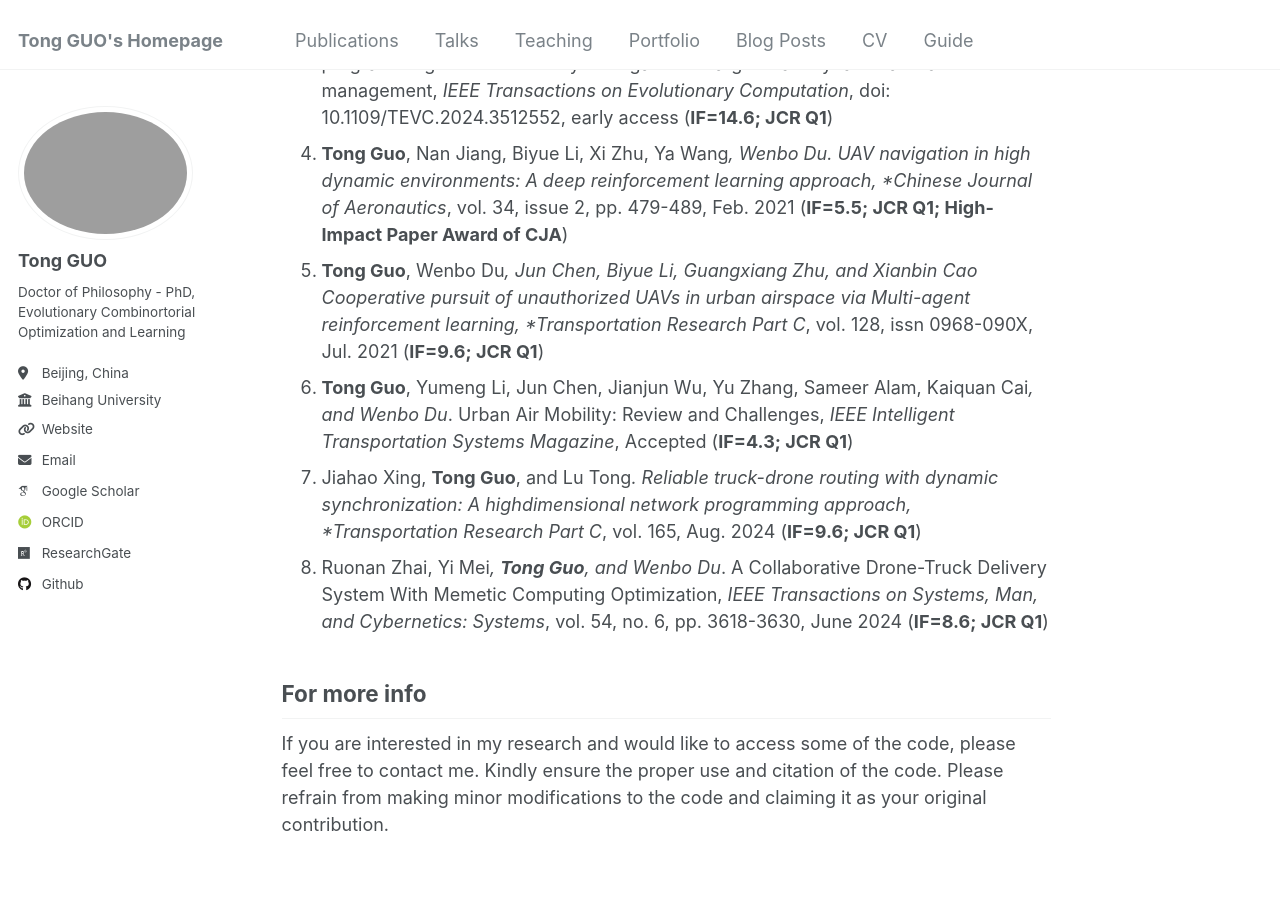
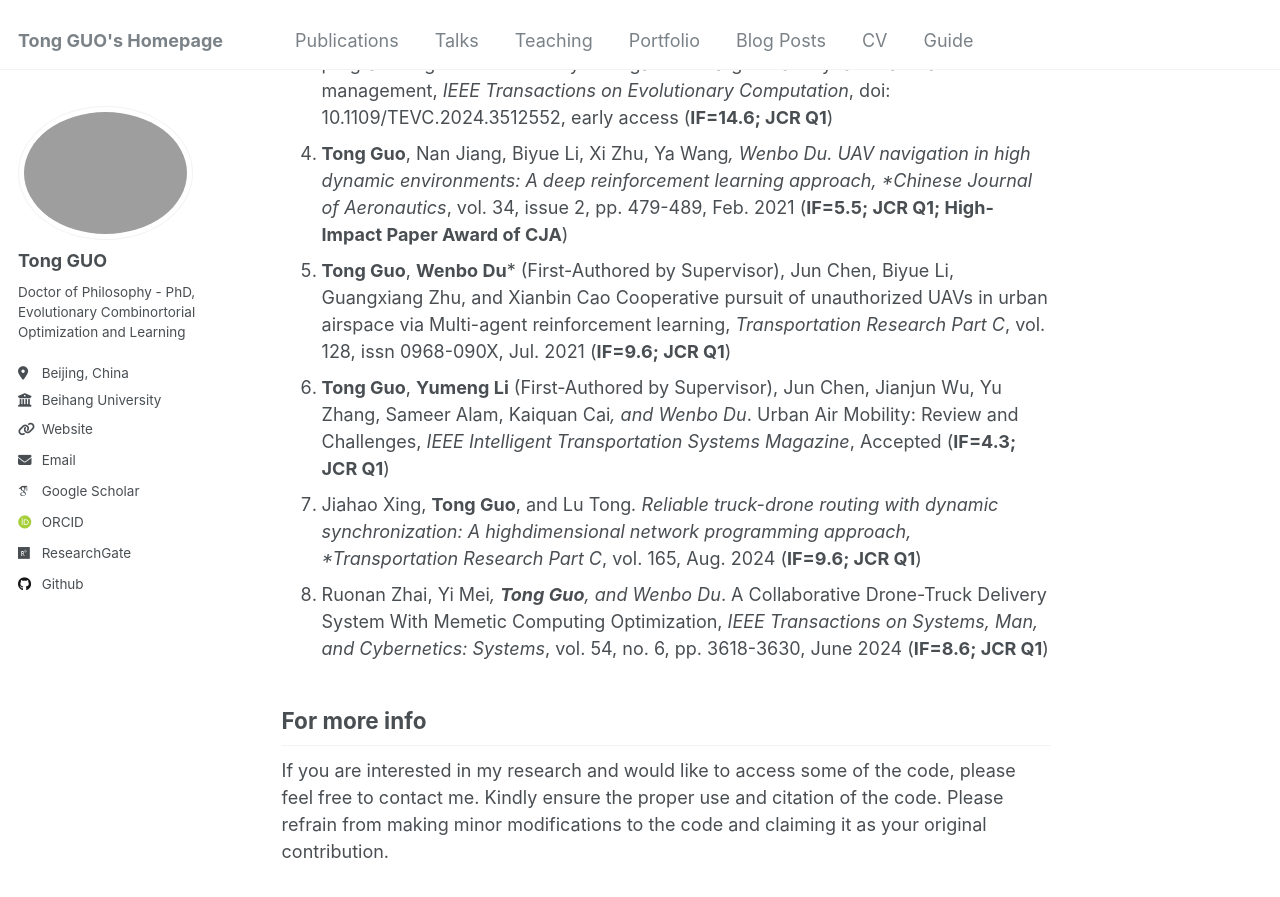
Before and after one commit to buaaguotong/buaaguotong.github.io, a Jekyll site: the page built from _pages/about.md, in a window 1280 px wide and 900 px high, scrolled down 1343 px. Shown: the top 897 px of the window. Built offline with Jekyll 4.4.1, drawn with Linux system fonts in a browser that asks for light colours; some web fonts are replaced.

Commit message:
Update about.md

```diff
--- a/_pages/about.md
+++ b/_pages/about.md
@@ -30,8 +30,8 @@ Selected Publication
 2. **Tong Guo**, Yi Mei, Ke Tang, and Wenbo Du*. A knee-guided evolutionary algorithm for multi-objective air traffic flow management, *IEEE Transactions on Evolutionary Computation*, vol. 28, no. 4, pp. 994-1008, Aug. 2024 (**IF=14.6; JCR Q1**)
 3. **Tong Guo**, Yi Mei, Mengjie Zhang, Ruofei Sun, Yanbo Zhu*, and Wenbo Du*. Genetic programming with multifidelity surrogates for large-scale dynamic air traffic flow management, *IEEE Transactions on Evolutionary Computation*, doi: 10.1109/TEVC.2024.3512552, early access (**IF=14.6; JCR Q1**)
 4. **Tong Guo**, Nan Jiang, Biyue Li, Xi Zhu, Ya Wang*, Wenbo Du. UAV navigation in high dynamic environments: A deep reinforcement learning approach, *Chinese Journal of Aeronautics*, vol. 34, issue 2, pp. 479-489, Feb. 2021 (**IF=5.5; JCR Q1; High-Impact Paper Award of CJA**)
-5. **Tong Guo**, Wenbo Du*, Jun Chen, Biyue Li, Guangxiang Zhu, and Xianbin Cao Cooperative pursuit of unauthorized UAVs in urban airspace via Multi-agent reinforcement learning, *Transportation Research Part C*, vol. 128, issn 0968-090X, Jul. 2021 (**IF=9.6; JCR Q1**)
-6. **Tong Guo**, Yumeng Li, Jun Chen, Jianjun Wu, Yu Zhang, Sameer Alam, Kaiquan Cai*, and Wenbo Du*. Urban Air Mobility: Review and Challenges, *IEEE Intelligent Transportation Systems Magazine*, Accepted (**IF=4.3; JCR Q1**)
+5. **Tong Guo**, **Wenbo Du*** (First-Authored by Supervisor), Jun Chen, Biyue Li, Guangxiang Zhu, and Xianbin Cao Cooperative pursuit of unauthorized UAVs in urban airspace via Multi-agent reinforcement learning, *Transportation Research Part C*, vol. 128, issn 0968-090X, Jul. 2021 (**IF=9.6; JCR Q1**)
+6. **Tong Guo**, **Yumeng Li** (First-Authored by Supervisor), Jun Chen, Jianjun Wu, Yu Zhang, Sameer Alam, Kaiquan Cai*, and Wenbo Du*. Urban Air Mobility: Review and Challenges, *IEEE Intelligent Transportation Systems Magazine*, Accepted (**IF=4.3; JCR Q1**)
 7. Jiahao Xing, **Tong Guo**, and Lu Tong*. Reliable truck-drone routing with dynamic synchronization: A highdimensional network programming approach, *Transportation Research Part C*, vol. 165, Aug. 2024 (**IF=9.6; JCR Q1**)
 8. Ruonan Zhai, Yi Mei*, **Tong Guo**, and Wenbo Du*. A Collaborative Drone-Truck Delivery System With Memetic Computing Optimization, *IEEE Transactions on Systems, Man, and Cybernetics: Systems*, vol. 54, no. 6, pp. 3618-3630, June 2024 (**IF=8.6; JCR Q1**)
 
```
